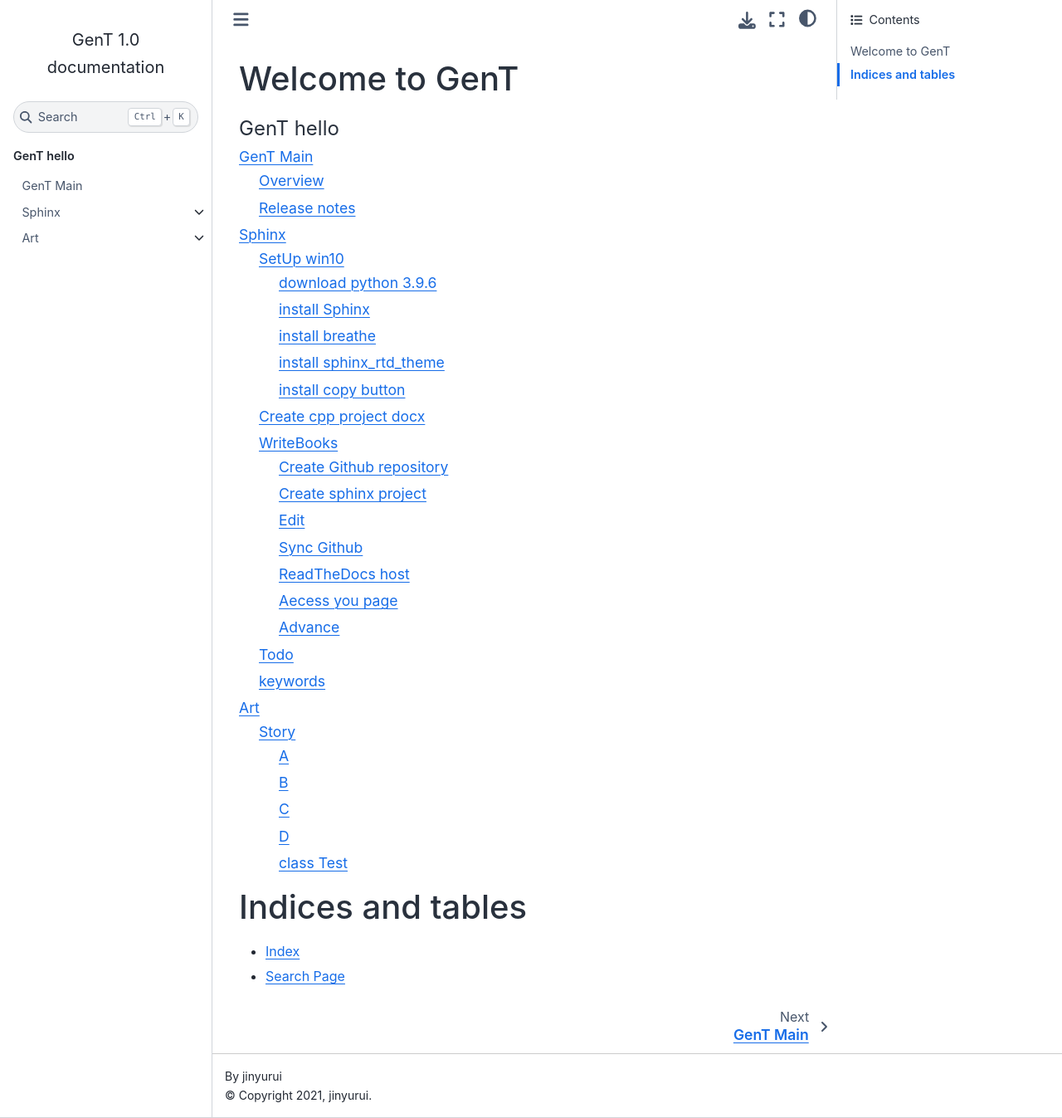
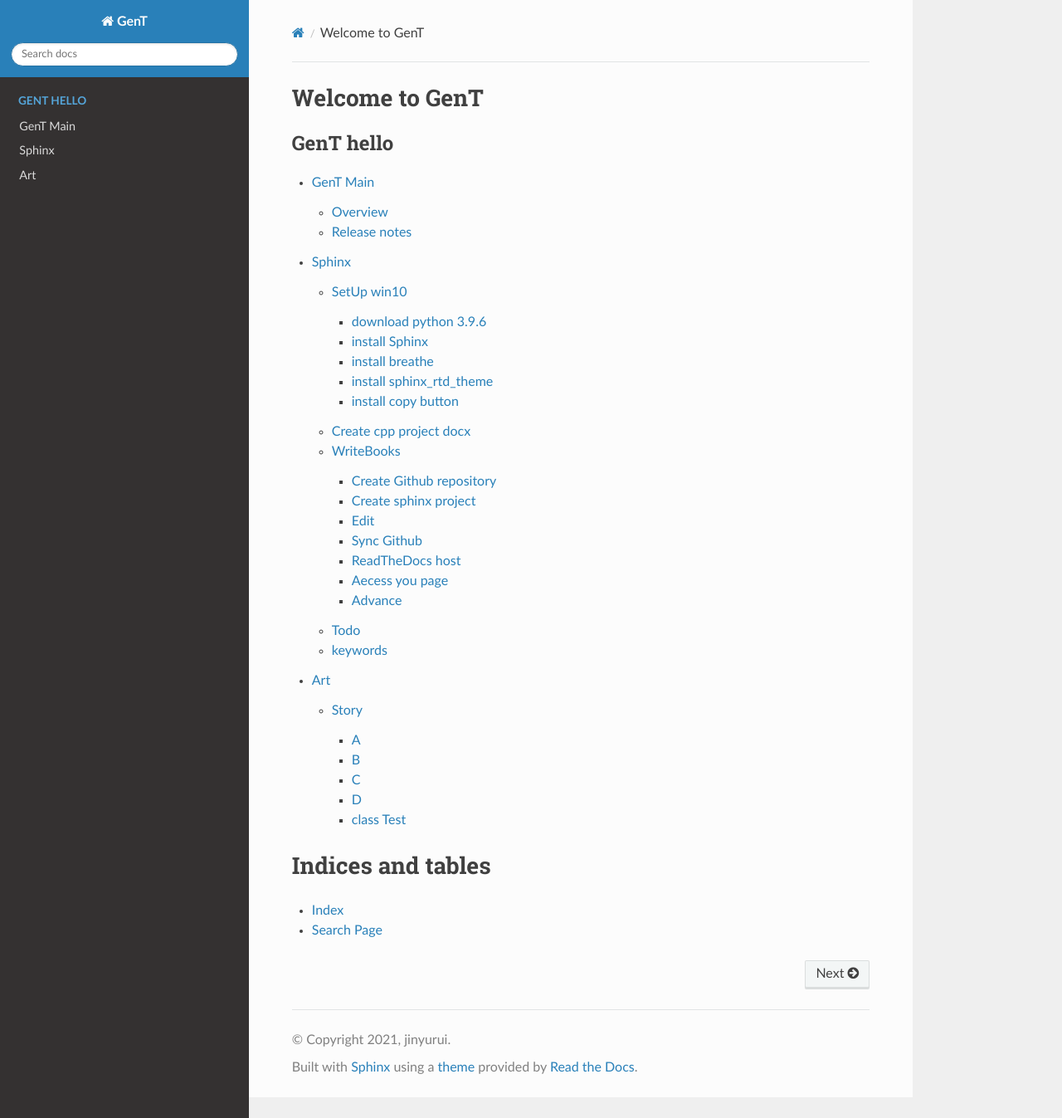
Before and after one commit to jinyurui/GenT, a Sphinx documentation site: the page built from source/index.rst, in a window 1280 px wide and 1347 px high. Shown: the whole window at 83% size. Built offline with Sphinx 7.4.7 and the Read the Docs theme 2.0.0, drawn with Linux system fonts in a browser that asks for light colours.

Commit message:
update theme

```diff
--- a/source/conf.py
+++ b/source/conf.py
@@ -58,8 +58,8 @@
 # The theme to use for HTML and HTML Help pages.  See the documentation for
 # a list of builtin themes.
 #
-html_theme = 'sphinx_book_theme'
-# 'sphinx_rtd_theme'
+html_theme = 'sphinx_rtd_theme'
+# 'sphinx_rtd_theme' 'sphinx_book_theme'
 
 # Add any paths that contain custom static files (such as style sheets) here,
 # relative to this directory. They are copied after the builtin static files,
```
